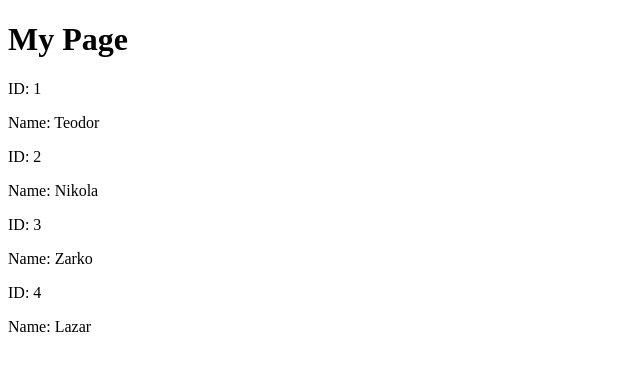
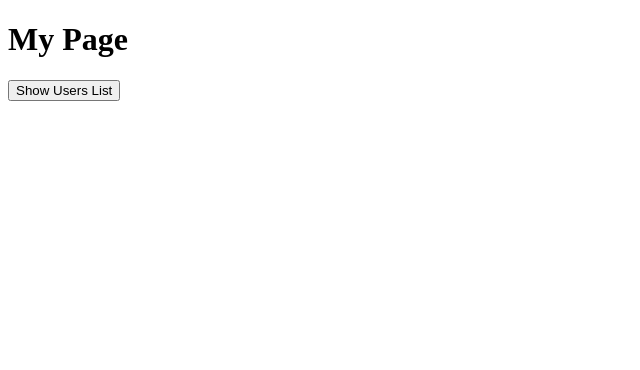
Before and after one commit to TeodorStevanovic/React_Lazy, a React (Vite) app: page / in a window 1280 px wide. Shown: the top 370 px of the page, without its empty margins (0-640 px from the left). Built offline with nearby package versions, Linux system fonts and the light colour scheme.

Commit message:
Implement lazy loading of Users component with toggle button and loading spinner using Suspense

```diff
--- a/src/App.jsx
+++ b/src/App.jsx
@@ -1,10 +1,10 @@
 import React, { Suspense } from "react";
-import { FadeLoader } from "react-spinners";
+import { ClipLoader} from "react-spinners";
 import MyPage from "./MyPage";
 
 function App() {
   return (
-    <Suspense fallback={<FadeLoader color={"lightblue"} size={150} />}>
+    <Suspense fallback={<ClipLoader color={"lightblue"} size={150} />}>
       <MyPage />
     </Suspense>
   );
--- a/src/MyPage.jsx
+++ b/src/MyPage.jsx
@@ -1,4 +1,4 @@
-import React, { lazy } from "react";
+import React, { lazy, useState } from "react";
 
 const Users = lazy(
   () =>
@@ -11,10 +11,13 @@ const Users = lazy(
 );
 
 const MyPage = () => {
+  const [showUsers, setShowUsers] = useState(false);
+
   return (
     <>
       <h1>My Page</h1>
-      <Users />
+      <button onClick={() => setShowUsers(prev => !prev)}>{showUsers ? "Hide" : "Show"} Users List</button>
+      {showUsers && <Users />}
     </>
   );
 };
```
